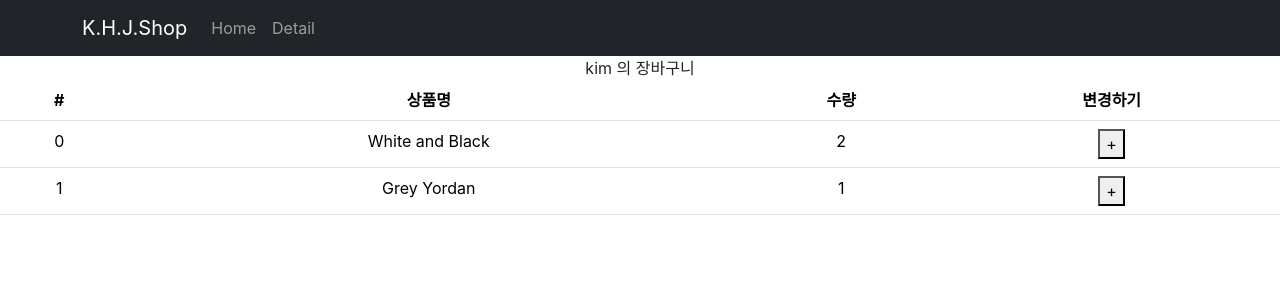
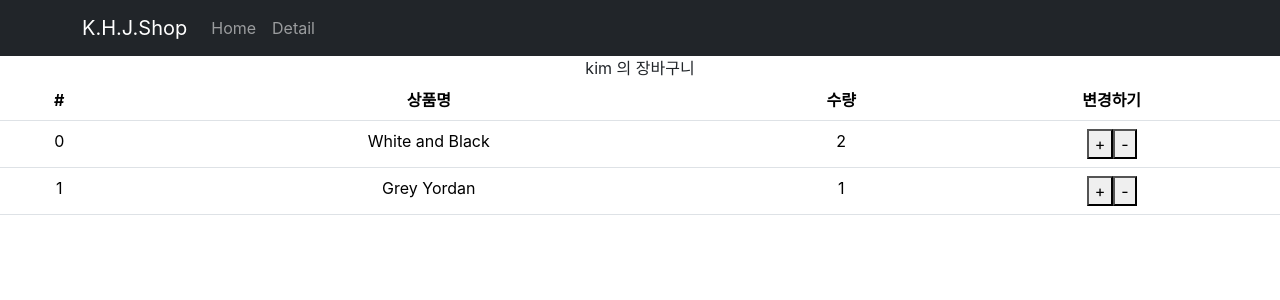
Before and after one commit to Engineer-kim/ReactShoppingMall, a React (Create React App) app: page /cart in a window 1280 px wide. Shown: the top 300 px of the page. Built offline with nearby package versions, Linux system fonts and the light colour scheme.

Commit message:
Feature: 상품 삭제 로직 구현
- 수량 0으로 전환시 해당 상품을 목록에서 삭제

```diff
--- a/src/routes/Cart.js
+++ b/src/routes/Cart.js
@@ -3,7 +3,7 @@
 import { Table } from 'react-bootstrap';
 import { useDispatch, useSelector } from 'react-redux';
 import { changeName } from './../store/userSlice.js';
-import { changeQuantity  } from '../store.js'
+import { changeQuantity, minusItem  } from '../store.js'
 
 function Cart() {
 
@@ -36,6 +36,11 @@ function Cart() {
                                         }}>
                                             +
                                         </button>
+                                        <button onClick={() => {
+                                            dispatch(minusItem(idx));
+                                        }}>
+                                            -
+                                        </button>
                                     </td>
                                 </tr>
                             )
--- a/src/store.js
+++ b/src/store.js
@@ -1,5 +1,5 @@
 import { configureStore, createSlice } from '@reduxjs/toolkit'
-import  user from './store/userSlice.js';
+import user from './store/userSlice.js';
 
 const cart = createSlice({
     name: 'cart',
@@ -16,19 +16,35 @@ const cart = createSlice({
                 return item;
             });
         },
-        addItem(state, action){
+        addItem(state, action) {
             const existingItem = state.find(item => item.id === action.payload.id);
             if (existingItem) {
                 existingItem.count += 1;
             } else {
                 state.push({ ...action.payload, count: 1 });
             }
+        },
+        minusItem(state, action){
+            const idx = action.payload;
+            const existingItem = state[idx];
+            if (existingItem) {
+                if (existingItem.count > 0) {
+                    existingItem.count -= 1;
+                    if (existingItem.count === 0) {// 수량이 0 이 되었을때
+                        //findIndex는  있으면 1 없으면 -1
+                        const findDeleteProduct = state.findIndex(item => item.id === existingItem.id);
+                        if (findDeleteProduct !== -1) {
+                            state.splice(findDeleteProduct, 1);
+                        }
+                    }
+                }
+            }
         }
     }
 });
 
 
-export let {changeQuantity , addItem} = cart.actions
+export let { changeQuantity, addItem ,minusItem } = cart.actions
 
 export default configureStore({
     reducer: {
```
